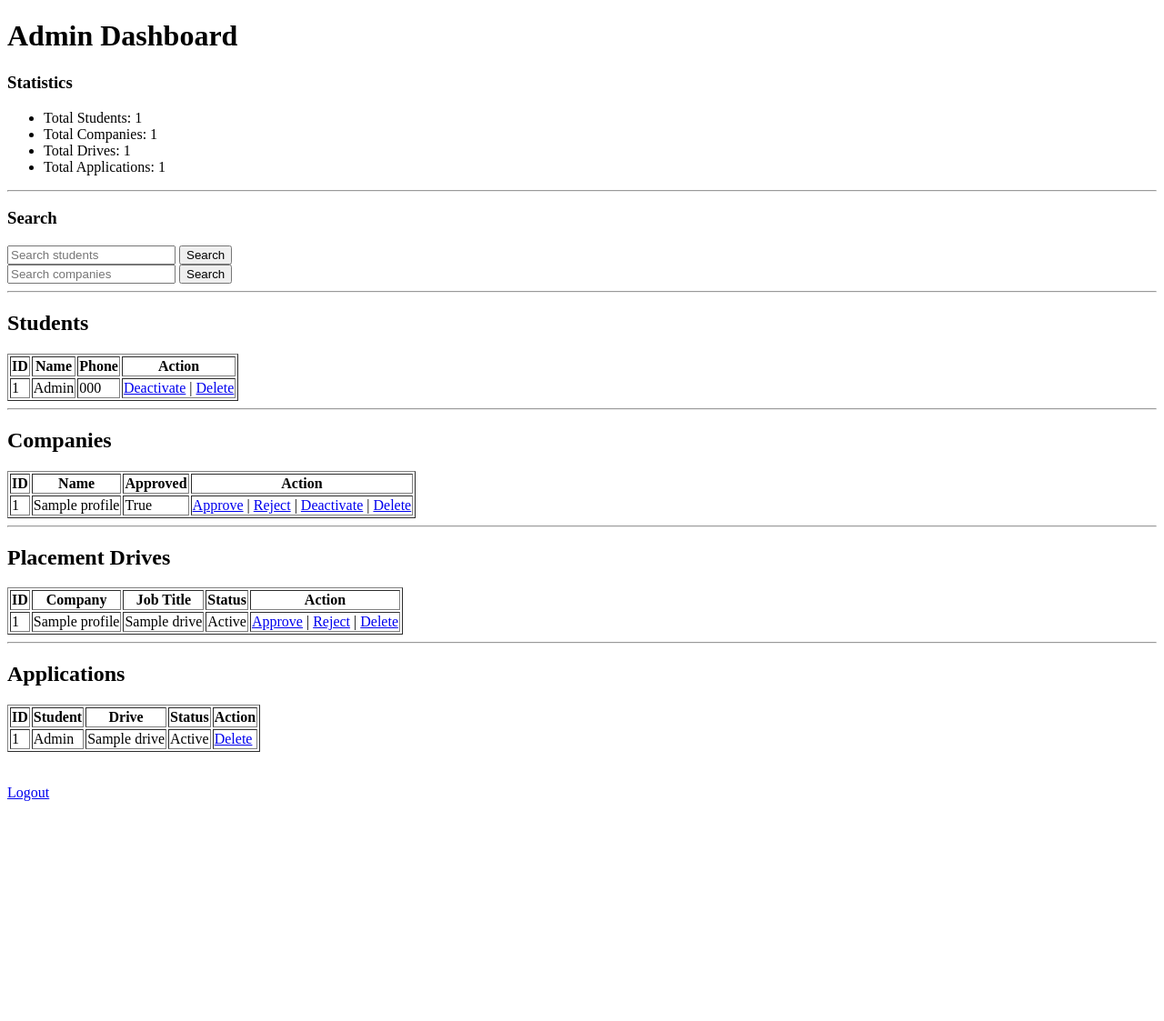
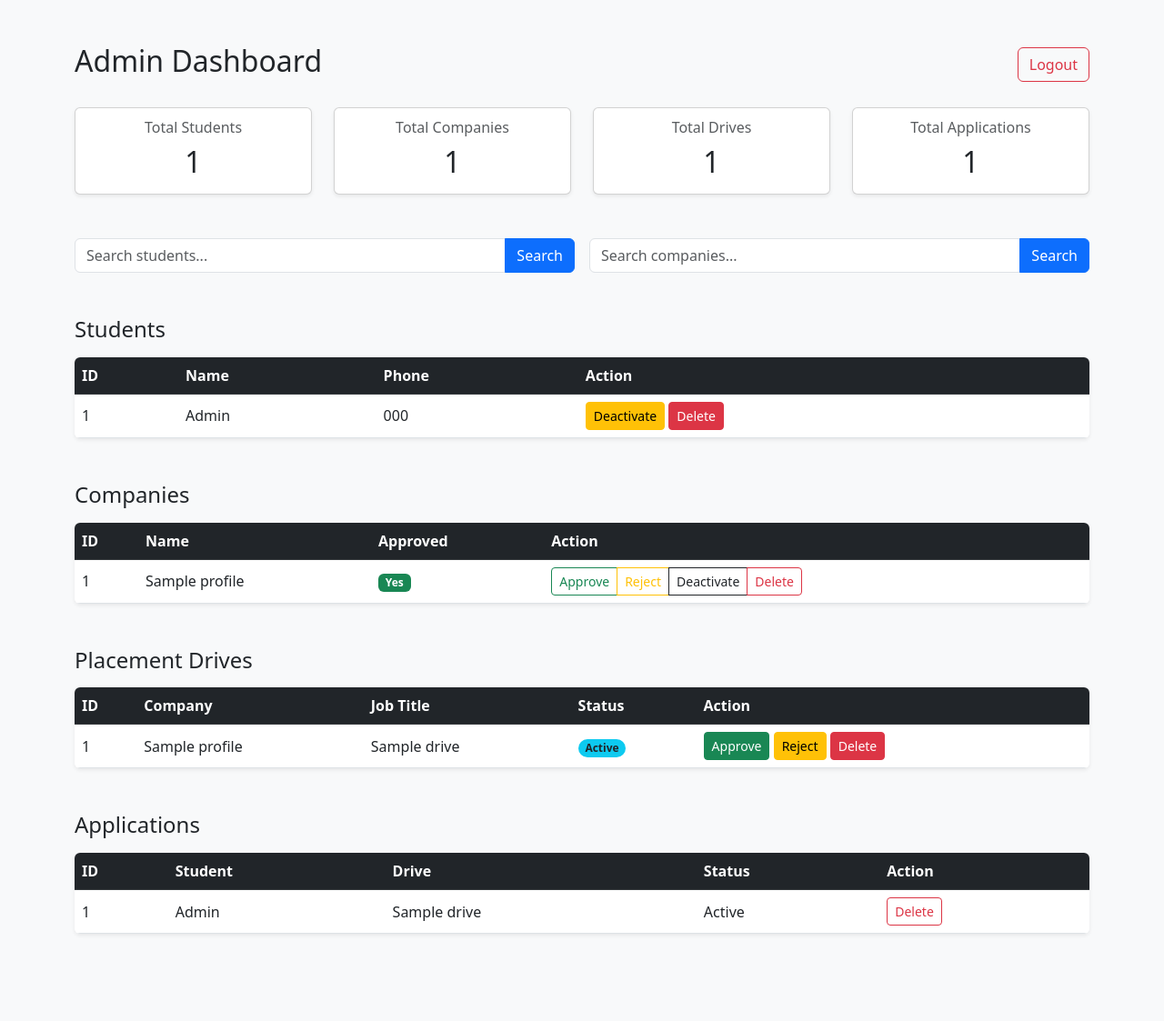
Before and after one commit to bindhu-aashritha/placement-portal-application, a Flask app: page /admin in a window 1280 px wide. Shown: the whole page at 91% size. Before the commit the page ends 881 px from the top, so only its background shows below. Run offline with Flask 3, Linux system fonts and the light colour scheme; the visitor is signed in with stand-in values (Sample User, id 1); tables that the repository leaves empty hold one stand-in row (values such as "Sample post").

Commit message:
dashboard updated

```diff
--- a/templates/admin_dashboard.html
+++ b/templates/admin_dashboard.html
@@ -1,90 +1,145 @@
 <!DOCTYPE html>
-<html>
+<html lang="en">
 <head>
+    <meta charset="UTF-8">
+    <meta name="viewport" content="width=device-width, initial-scale=1.0">
     <title>Admin Dashboard</title>
+    <link href="https://cdn.jsdelivr.net/npm/bootstrap@5.3.0/dist/css/bootstrap.min.css" rel="stylesheet">
 </head>
-<body>
+<body class="bg-light">
 
-<h1>Admin Dashboard</h1>
+<div class="container py-5">
 
-<!--statistics-->
-<h3>Statistics</h3>
-<ul>
-    <li>Total Students: {{ total_students }}</li>
-    <li>Total Companies: {{ total_companies }}</li>
-    <li>Total Drives: {{ total_drives }}</li>
-    <li>Total Applications: {{ total_applications }}</li>
-</ul>
+<div class="d-flex justify-content-between align-items-center mb-4">
+    <h1 class="h2">Admin Dashboard</h1>
+    <a href="/logout" class="btn btn-outline-danger">Logout</a>
+</div>
 
-<hr>
-<!--search-->
-<h3>Search</h3>
+<div class="row mb-5">
+    <div class="col-md-3">
+    <div class="card text-center shadow-sm">
+        <div class="card-body">
+            <h6 class="card-subtitle mb-2 text-muted">Total Students</h6>
+            <h2 class="card-title mb-0">{{ total_students }}</h2>
+        </div>
+    </div>
+    </div>
 
-<form action="/search_students">
-    <input type="text" name="q" placeholder="Search students">
-    <button type="submit">Search</button>
+    <div class="col-md-3">
+    <div class="card text-center shadow-sm">
+        <div class="card-body">
+            <h6 class="card-subtitle mb-2 text-muted">Total Companies</h6>
+            <h2 class="card-title mb-0">{{ total_companies }}</h2>
+        </div>
+    </div>
+    </div>
+
+    <div class="col-md-3">
+    <div class="card text-center shadow-sm">
+        <div class="card-body">
+            <h6 class="card-subtitle mb-2 text-muted">Total Drives</h6>
+            <h2 class="card-title mb-0">{{ total_drives }}</h2>
+        </div>
+    </div>
+    </div>
+    <div class="col-md-3">
+    <div class="card text-center shadow-sm">
+        <div class="card-body">
+            <h6 class="card-subtitle mb-2 text-muted">Total Applications</h6>
+            <h2 class="card-title mb-0">{{ total_applications }}</h2>
+        </div>
+    </div>
+    </div>
+</div>
+
+<div class="row g-3 mb-5">
+    <div class="col-md-6">
+        <form action="/search_students" class="input-group">
+            <input type="text" name="q" class="form-control" placeholder="Search students...">
+            <button class="btn btn-primary" type="submit">Search</button>
         </form>
+    </div>
+    <div class="col-md-6">
+        <form action="/search_companies" class="input-group">
+            <input type="text" name="q" class="form-control" placeholder="Search companies...">
+            <button class="btn btn-primary" type="submit">Search</button>
+        </form>
+    </div>
+</div>
 
-<form action="/search_companies">
-    <input type="text" name="q" placeholder="Search companies">
-    <button type="submit">Search</button>
-</form>
-
-<hr>
-
-<!--students-->
-<h2>Students</h2>
-<table border="1">
+<section class="mb-5">
+    <h2 class="h4 mb-3">Students</h2>
+        <div class="table-responsive bg-white shadow-sm rounded">
+            <table class="table table-hover align-middle mb-0">
+            <thead class="table-dark">
                 <tr>
                     <th>ID</th>
                     <th>Name</th>
                     <th>Phone</th>
                     <th>Action</th>
                 </tr>
-
+            </thead>
+            <tbody>
                 {% for s in students %}
                 <tr>
                     <td>{{ s.id }}</td>
                     <td>{{ s.user.name }}</td>
                     <td>{{ s.phone }}</td>
                     <td>
-        <a href="/deactivate_user/{{ s.user.id }}">Deactivate</a> |
-        <a href="/delete_student/{{ s.id }}">Delete</a>
+                        <a href="/deactivate_user/{{ s.user.id }}" class="btn btn-sm btn-warning">Deactivate</a>
+                        <a href="/delete_student/{{ s.id }}" class="btn btn-sm btn-danger">Delete</a>
                     </td>
                 </tr>
                 {% endfor %}
+            </tbody>
             </table>
+        </div>
+</section>
 
-<hr>
-<!--companies-->
-<h2>Companies</h2>
-<table border="1">
+<section class="mb-5">
+    <h2 class="h4 mb-3">Companies</h2>
+        <div class="table-responsive bg-white shadow-sm rounded">
+            <table class="table table-hover align-middle mb-0">
+            <thead class="table-dark">
                 <tr>
                     <th>ID</th>
                     <th>Name</th>
                     <th>Approved</th>
                     <th>Action</th>
                 </tr>
-
+            </thead>
+            <tbody>
                 {% for c in companies %}
                 <tr>
                     <td>{{ c.id }}</td>
                     <td>{{ c.company_name }}</td>
-    <td>{{ c.is_approved }}</td>
                     <td>
-        <a href="/approve_company/{{ c.id }}">Approve</a> |
-        <a href="/reject_company/{{ c.id }}">Reject</a> |
-        <a href="/deactivate_user/{{ c.user.id }}">Deactivate</a> |
-        <a href="/delete_company/{{ c.id }}">Delete</a>
+                        {% if c.is_approved %}
+                            <span class="badge bg-success">Yes</span>
+                        {% else %}
+                            <span class="badge bg-secondary">No</span>
+                        {% endif %}
+                    </td>
+                    <td>
+                        <div class="btn-group">
+                            <a href="/approve_company/{{ c.id }}" class="btn btn-sm btn-outline-success">Approve</a>
+                            <a href="/reject_company/{{ c.id }}" class="btn btn-sm btn-outline-warning">Reject</a>
+                            <a href="/deactivate_user/{{ c.user.id }}" class="btn btn-sm btn-outline-dark">Deactivate</a>
+                            <a href="/delete_company/{{ c.id }}" class="btn btn-sm btn-outline-danger">Delete</a>
+                        </div>
                     </td>
                 </tr>
                 {% endfor %}
+            </tbody>
             </table>
+        </div>
+</section>
 
-<hr>
-<!--drives-->
-<h2>Placement Drives</h2>
-<table border="1">
+<section class="mb-5">
+    <h2 class="h4 mb-3">Placement Drives</h2>
+        <div class="table-responsive bg-white shadow-sm rounded">
+            <table class="table table-hover align-middle mb-0">
+            <thead class="table-dark">
                 <tr>
                     <th>ID</th>
                     <th>Company</th>
@@ -92,26 +147,31 @@
                     <th>Status</th>
                     <th>Action</th>
                 </tr>
-
+            </thead>
+            <tbody>
                 {% for d in drives %}
                 <tr>
                     <td>{{ d.id }}</td>
                     <td>{{ d.company_profile.company_name }}</td>
                     <td>{{ d.job_title }}</td>
-    <td>{{ d.status }}</td>
+                    <td><span class="badge rounded-pill bg-info text-dark">{{ d.status }}</span></td>
                     <td>
-        <a href="/approve_drive/{{ d.id }}">Approve</a> |
-        <a href="/reject_drive/{{ d.id }}">Reject</a> |
-        <a href="/delete_drive/{{ d.id }}">Delete</a>
+                        <a href="/approve_drive/{{ d.id }}" class="btn btn-sm btn-success">Approve</a>
+                        <a href="/reject_drive/{{ d.id }}" class="btn btn-sm btn-warning">Reject</a>
+                        <a href="/delete_drive/{{ d.id }}" class="btn btn-sm btn-danger">Delete</a>
                     </td>
                 </tr>
                 {% endfor %}
+            </tbody>
             </table>
+        </div>
+</section>
 
-<hr>
-<!--applications-->
-<h2>Applications</h2>
-<table border="1">
+<section class="mb-5">
+    <h2 class="h4 mb-3">Applications</h2>
+        <div class="table-responsive bg-white shadow-sm rounded">
+            <table class="table table-hover align-middle mb-0">
+            <thead class="table-dark">
                 <tr>
                     <th>ID</th>
                     <th>Student</th>
@@ -119,7 +179,8 @@
                     <th>Status</th>
                     <th>Action</th>
                 </tr>
-
+            </thead>
+            <tbody>
                 {% for a in applications %}
                 <tr>
                     <td>{{ a.id }}</td>
@@ -127,14 +188,16 @@
                     <td>{{ a.drive.job_title }}</td>
                     <td>{{ a.status }}</td>
                     <td>
-        <a href="/delete_application/{{ a.id }}">Delete</a>
+                        <a href="/delete_application/{{ a.id }}" class="btn btn-sm btn-outline-danger">Delete</a>
                     </td>
                 </tr>
                 {% endfor %}
+            </tbody>
             </table>
+        </div>
+</section>
 
-<br><br>
-<a href="/logout">Logout</a>
-
+</div>
+<script src="https://cdn.jsdelivr.net/npm/bootstrap@5.3.0/dist/js/bootstrap.bundle.min.js"></script>
 </body>
 </html>
```
Also changed, not shown: templates/company_dashboard.html (added, +113 -0 lines), templates/company_profile.html (deleted), templates/company_register.html (deleted). Lines whose indentation alone changed are shown as unchanged.
